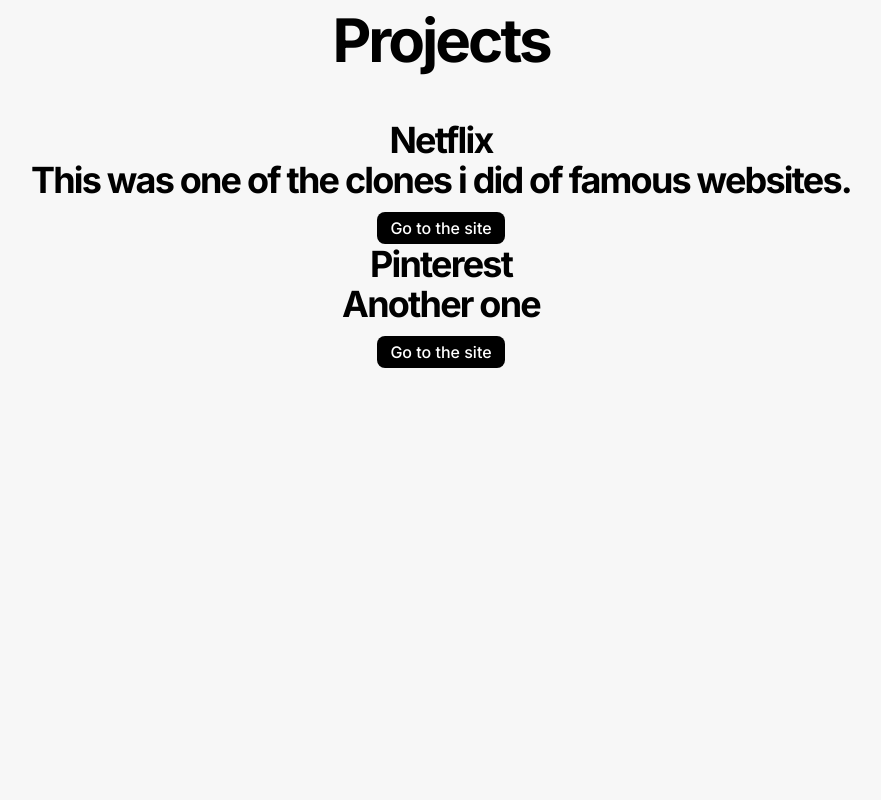
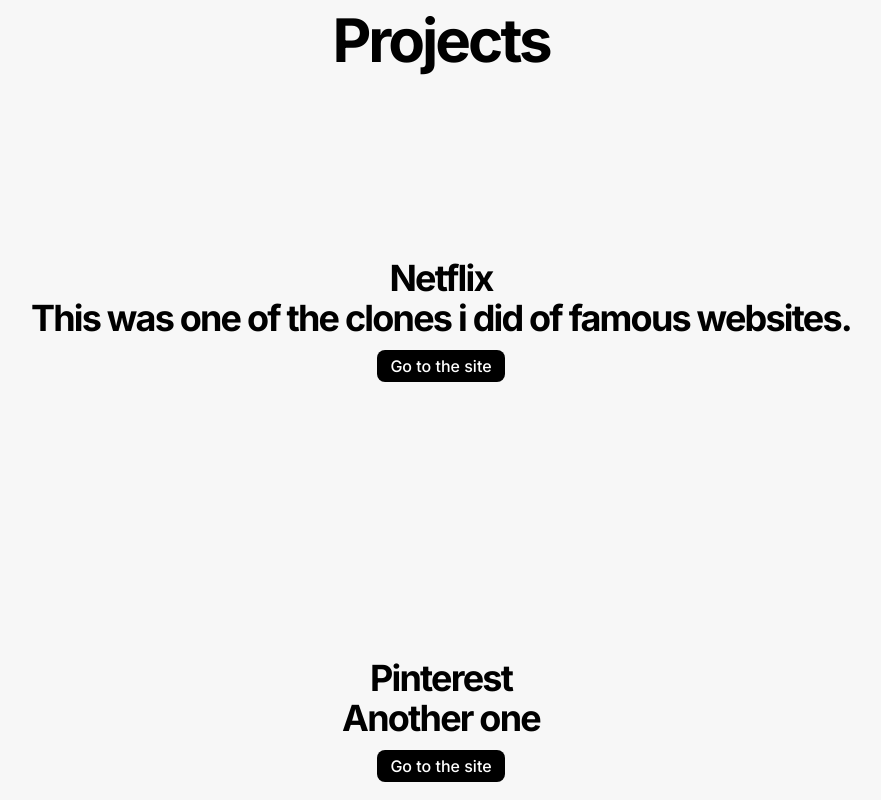
Before and after one commit to yetnx/Portfolio, a website built with Vite: page index.html in a window 1280 px wide. Shown: the part 1240-2040 px from the top of the page, without its empty margins (199-1080 px from the left). Built offline with nearby package versions, Linux system fonts and the light colour scheme.

Commit message:
Update index.html

```diff
--- a/index.html
+++ b/index.html
@@ -125,7 +125,7 @@
 
   <div class="h-screen bg-back dark:bg-gray-800 transition-colors duration-300">
     <div class="flex flex-col justify-center items-center text-center">
-      <div class="w-full h-1/2 flex flex-col justify-center items-center text-center">
+      <div class="w-full h-50vh flex flex-col justify-center items-center text-center">
         <h1 class="inter-bold tracking-tighter text-current text-4xl">
           Netflix
         </h1>
@@ -143,7 +143,7 @@
         </div>
       </div>
 
-      <div class="w-full h-1/2 flex flex-col justify-center items-center text-center">
+      <div class="w-full h-50vh flex flex-col justify-center items-center text-center">
         <h1 class="inter-bold tracking-tighter text-current text-4xl">
           Pinterest
         </h1>
```
